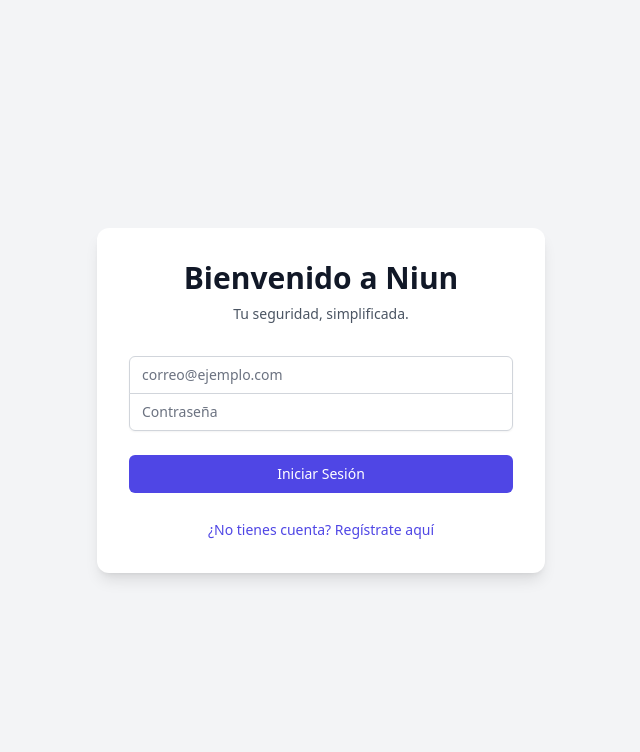
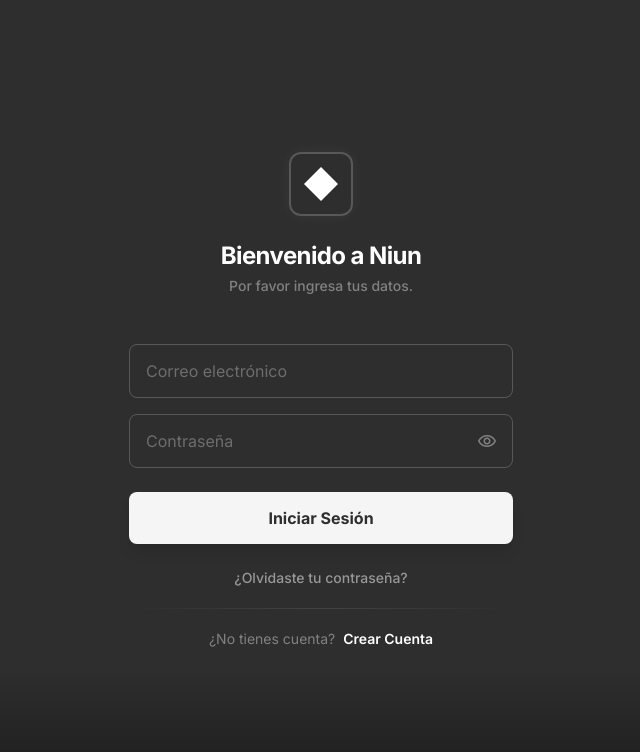
Before and after one commit to j0t4inc0de/niun-frontend, a Vue app: page /login in a window 1280 px wide. Shown: the top 752 px of the page, without its empty margins (319-959 px from the left). Built offline with nearby package versions, Linux system fonts and the light colour scheme; no server answers.

Commit message:
Diseño de la app Al login

```diff
--- a/index.html
+++ b/index.html
@@ -1,10 +1,18 @@
-<!DOCTYPE html>
+<!doctype html>
 <html lang="">
   <head>
-    <meta charset="UTF-8">
-    <link rel="icon" href="/favicon.ico">
-    <meta name="viewport" content="width=device-width, initial-scale=1.0">
+    <meta charset="UTF-8" />
+    <link rel="icon" href="/favicon.ico" />
+    <meta name="viewport" content="width=device-width, initial-scale=1.0" />
     <title>Vite App</title>
+    <link
+      href="https://fonts.googleapis.com/css2?family=Inter:wght@400;500;600;700&display=swap"
+      rel="stylesheet"
+    />
+    <link
+      href="https://fonts.googleapis.com/css2?family=Material+Symbols+Outlined:wght,FILL@100..700,0..1&display=swap"
+      rel="stylesheet"
+    />
   </head>
   <body>
     <div id="app"></div>
--- a/src/views/auth/LoginView.vue
+++ b/src/views/auth/LoginView.vue
@@ -8,6 +8,7 @@
 
 const email = ref('');
 const password = ref('');
+const showPassword = ref(false); // Para el ojito de ver contraseña
 const errorMsg = ref('');
 const isLoading = ref(false);
 
@@ -17,10 +18,9 @@
 
     try {
         await authStore.login(email.value, password.value);
-        // Si el login es exitoso, nos vamos al Dashboard
         router.push('/dashboard');
     } catch (error) {
-        errorMsg.value = 'Credenciales incorrectas o error de conexión.';
+        errorMsg.value = 'Credenciales incorrectas.';
     } finally {
         isLoading.value = false;
     }
@@ -28,50 +28,95 @@
 </script>
 
 <template>
-    <div class="flex items-center justify-center min-h-screen px-4 bg-gray-100 sm:px-6 lg:px-8">
-        <div class="w-full max-w-md space-y-8 bg-white p-8 rounded-xl shadow-lg">
+    <div
+        class="relative flex min-h-screen w-full flex-col overflow-hidden items-center justify-center p-4 bg-background-dark font-display antialiased text-white selection:bg-white/20">
 
-            <div class="text-center">
-                <h2 class="text-3xl font-extrabold text-gray-900">Bienvenido a Niun</h2>
-                <p class="mt-2 text-sm text-gray-600">
-                    Tu seguridad, simplificada.
-                </p>
+        <div class="w-full max-w-sm flex flex-col gap-8 z-10">
+
+            <div class="flex flex-col items-center justify-center mb-4">
+                <div
+                    class="w-16 h-16 rounded-xl border-2 border-white/20 flex items-center justify-center mb-6 shadow-[0_0_15px_rgba(255,255,255,0.05)]">
+                    <div class="w-6 h-6 bg-white rotate-45 transform"></div>
+                </div>
+                <h1 class="text-2xl font-bold tracking-tight text-white mb-1">Bienvenido a Niun</h1>
+                <p class="text-white/40 text-sm font-medium">Por favor ingresa tus datos.</p>
             </div>
 
-            <form class="mt-8 space-y-6" @submit.prevent="handleLogin">
-                <div class="rounded-md shadow-sm -space-y-px">
-                    <div>
-                        <label for="email-address" class="sr-only">Correo Electrónico</label>
-                        <input id="email-address" v-model="email" name="email" type="email" required
-                            class="appearance-none rounded-none relative block w-full px-3 py-2 border border-gray-300 placeholder-gray-500 text-gray-900 rounded-t-md focus:outline-none focus:ring-indigo-500 focus:border-indigo-500 focus:z-10 sm:text-sm"
-                            placeholder="correo@ejemplo.com">
-                    </div>
-                    <div>
-                        <label for="password" class="sr-only">Contraseña</label>
-                        <input id="password" v-model="password" name="password" type="password" required
-                            class="appearance-none rounded-none relative block w-full px-3 py-2 border border-gray-300 placeholder-gray-500 text-gray-900 rounded-b-md focus:outline-none focus:ring-indigo-500 focus:border-indigo-500 focus:z-10 sm:text-sm"
-                            placeholder="Contraseña">
+            <form @submit.prevent="handleLogin" class="flex flex-col gap-4">
+
+                <div class="group relative">
+                    <label class="sr-only" for="email">Correo electrónico</label>
+                    <input id="email" v-model="email" type="email" required placeholder="Correo electrónico"
+                        class="peer block w-full appearance-none rounded-lg border border-white/20 bg-transparent px-4 py-3.5 text-base text-white placeholder-white/30 focus:border-white focus:outline-none focus:ring-0 transition-colors duration-200" />
+                    <div
+                        class="absolute inset-y-0 right-4 flex items-center pointer-events-none opacity-0 peer-focus:opacity-100 transition-opacity duration-200 text-white/50">
+                        <span class="material-symbols-outlined text-[20px]">mail</span>
                     </div>
                 </div>
 
-                <div v-if="errorMsg" class="text-red-500 text-sm text-center font-medium bg-red-50 p-2 rounded">
+                <div class="group relative">
+                    <label class="sr-only" for="password">Contraseña</label>
+                    <div class="relative flex items-center">
+                        <input id="password" v-model="password" :type="showPassword ? 'text' : 'password'" required
+                            placeholder="Contraseña"
+                            class="peer block w-full appearance-none rounded-lg border border-white/20 bg-transparent px-4 py-3.5 pr-12 text-base text-white placeholder-white/30 focus:border-white focus:outline-none focus:ring-0 transition-colors duration-200" />
+                        <button type="button" @click="showPassword = !showPassword"
+                            class="absolute right-0 top-0 bottom-0 px-4 flex items-center justify-center text-white/40 hover:text-white transition-colors cursor-pointer outline-none">
+                            <span class="material-symbols-outlined" style="font-size: 20px;">
+                                {{ showPassword ? 'visibility_off' : 'visibility' }}
+                            </span>
+                        </button>
+                    </div>
+                </div>
+
+                <div v-if="errorMsg"
+                    class="text-red-400 text-sm text-center bg-red-900/20 py-2 rounded border border-red-500/30">
                     {{ errorMsg }}
                 </div>
 
-                <div>
+                <div class="flex flex-col gap-6 mt-2">
                     <button type="submit" :disabled="isLoading"
-                        class="group relative w-full flex justify-center py-2 px-4 border border-transparent text-sm font-medium rounded-md text-white bg-indigo-600 hover:bg-indigo-700 focus:outline-none focus:ring-2 focus:ring-offset-2 focus:ring-indigo-500 disabled:opacity-50">
-                        <span v-if="isLoading">Cargando...</span>
+                        class="w-full rounded-lg bg-[#F5F5F5] py-3.5 text-center text-base font-bold text-[#2E2E2E] shadow-lg hover:bg-white hover:shadow-xl active:scale-[0.98] transition-all duration-200 disabled:opacity-70 disabled:cursor-not-allowed">
+                        <span v-if="isLoading">Entrando...</span>
                         <span v-else>Iniciar Sesión</span>
                     </button>
-                </div>
 
-                <div class="text-center mt-4">
-                    <router-link to="/register" class="text-sm text-indigo-600 hover:text-indigo-500">
-                        ¿No tienes cuenta? Regístrate aquí
-                    </router-link>
+                    <div class="flex flex-col items-center gap-4">
+                        <a href="#"
+                            class="text-sm font-medium text-white/50 hover:text-white transition-colors underline-offset-4 hover:underline">
+                            ¿Olvidaste tu contraseña?
+                        </a>
+
+                        <div class="h-px w-full bg-gradient-to-r from-transparent via-white/10 to-transparent my-1">
+                        </div>
+
+                        <p class="text-sm text-white/40">
+                            ¿No tienes cuenta?
+                            <router-link to="/register"
+                                class="font-semibold text-white hover:underline decoration-white/30 underline-offset-2 ml-1">
+                                Crear Cuenta
+                            </router-link>
+                        </p>
+                    </div>
                 </div>
             </form>
         </div>
+
+        <div
+            class="fixed bottom-0 left-0 right-0 h-32 bg-gradient-to-t from-black/40 to-transparent pointer-events-none">
+        </div>
     </div>
 </template>
+
+<style scoped>
+/* Estilos para que el autocompletado del navegador no rompa el diseño oscuro */
+input:-webkit-autofill,
+input:-webkit-autofill:hover,
+input:-webkit-autofill:focus,
+input:-webkit-autofill:active {
+    -webkit-box-shadow: 0 0 0 30px #2E2E2E inset !important;
+    -webkit-text-fill-color: white !important;
+    transition: background-color 5000s ease-in-out 0s;
+    caret-color: white;
+}
+</style>
--- a/tailwind.config.js
+++ b/tailwind.config.js
@@ -2,7 +2,17 @@
 export default {
   content: ['./index.html', './src/**/*.{vue,js,ts,jsx,tsx}'],
   theme: {
-    extend: {},
+    extend: {
+      colors: {
+        primary: '#135bec',
+        'background-light': '#f6f6f8',
+        'background-dark': '#2E2E2E', // El color Graphite del mockup
+      },
+      fontFamily: {
+        display: ['Inter', 'sans-serif'],
+        body: ['Inter', 'sans-serif'],
+      },
+    },
   },
   plugins: [],
 }
```
